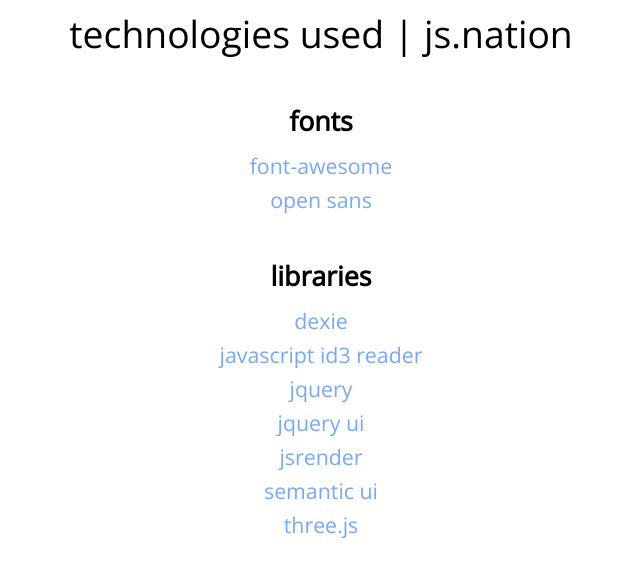
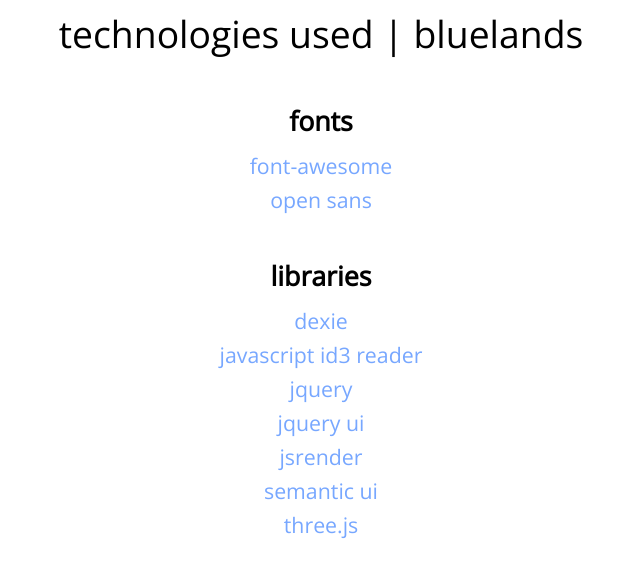
Before and after one commit to Bluelands/musichosting-trapnation, a plain HTML site: page technologies.html in a window 1280 px wide. Shown: the whole page, without its empty margins (319-959 px from the left). Drawn offline with nearby package versions, Linux system fonts and the light colour scheme.

Commit message:
Update technologies.html

```diff
--- a/technologies.html
+++ b/technologies.html
@@ -2,10 +2,10 @@
 <html>
     <head>
         <link rel="stylesheet" type="text/css" href="css/technologies.css">
-        <title>technologies used | js.nation</title>
+        <title>technologies used | bluelands</title>
     </head>
     <body>
-        <header>technologies used | js.nation</header>
+        <header>technologies used | bluelands</header>
         <div class="section">
             <div class="subheader">fonts</div>
             <div class="items">
```
